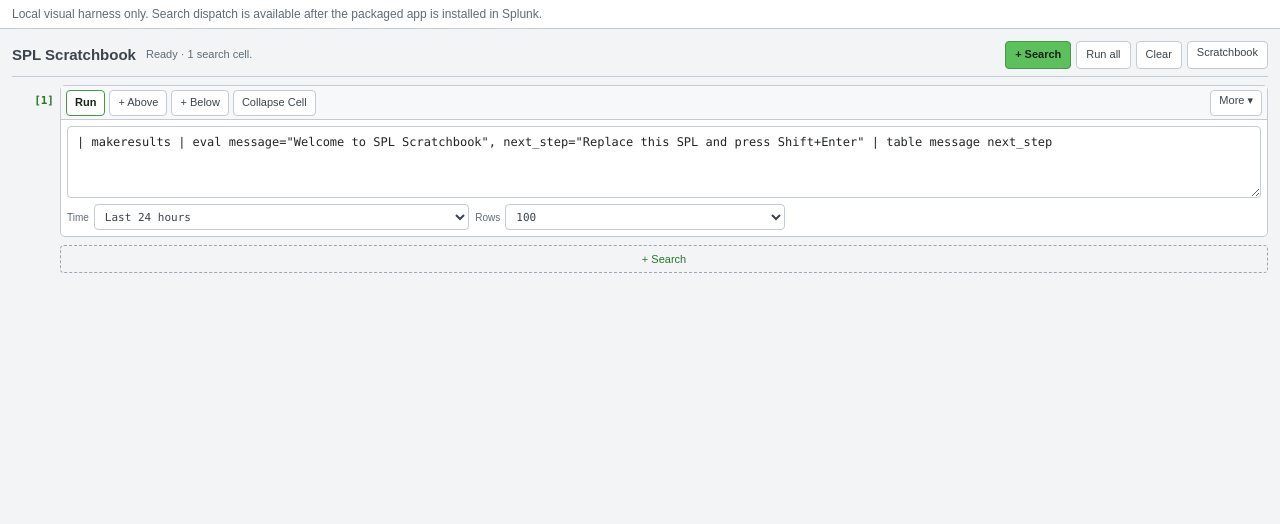
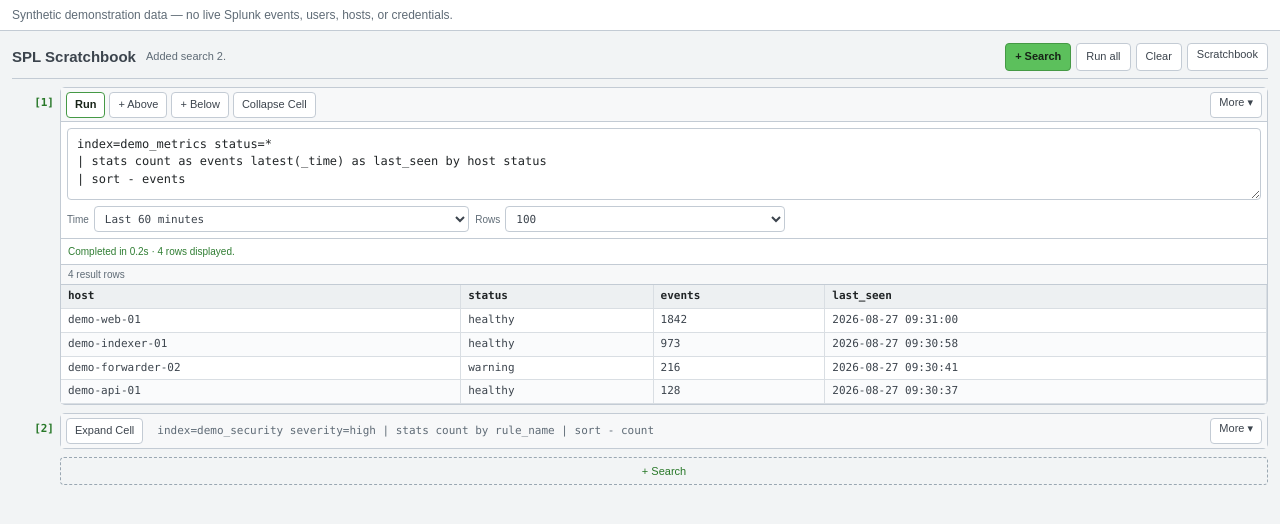
Before and after one commit to G0TH3R/spl-scratchbook, a plain HTML site: page tools/ui_harness/index.html in a window 1280 px wide. Drawn offline with Linux system fonts and the light colour scheme.

Commit message:
docs: add sanitized SPL Scratchbook screenshots

```diff
--- a/tools/ui_harness/index.html
+++ b/tools/ui_harness/index.html
@@ -3,12 +3,63 @@
 <head>
   <meta charset="utf-8" />
   <meta name="viewport" content="width=device-width, initial-scale=1" />
-  <title>SPL Scratchbook local UI harness</title>
+  <title>SPL Scratchbook synthetic showcase</title>
   <link rel="stylesheet" href="../../appserver/static/css/spl_scratchbook_102.css" />
-  <style>html,body{margin:0;background:#f2f4f5}.harness-note{margin:0;padding:7px 12px;border-bottom:1px solid #c3cbd4;background:#fff;color:#5f6b76;font:12px Arial,sans-serif}</style>
+  <style>
+    html,body{margin:0;background:#f2f4f5}
+    .harness-note{margin:0;padding:8px 12px;border-bottom:1px solid #c3cbd4;background:#fff;color:#5f6b76;font:12px Arial,sans-serif}
+  </style>
+  <script>
+    sessionStorage.clear();
+    localStorage.removeItem('spl_scratchbook.local.v1');
+    window.confirm = () => true;
+
+    class MockResultsModel {
+      constructor() {
+        this.handlers = {};
+        this.payload = {
+          fields: ['host', 'status', 'events', 'last_seen'],
+          rows: [
+            ['demo-web-01', 'healthy', '1842', '2026-08-27 09:31:00'],
+            ['demo-indexer-01', 'healthy', '973', '2026-08-27 09:30:58'],
+            ['demo-forwarder-02', 'warning', '216', '2026-08-27 09:30:41'],
+            ['demo-api-01', 'healthy', '128', '2026-08-27 09:30:37']
+          ]
+        };
+      }
+      on(event, handler) { this.handlers[event] = handler; }
+      fetch() {
+        setTimeout(() => {
+          if (this.handlers.data) this.handlers.data.call(this);
+        }, 100);
+      }
+      data() { return this.payload; }
+    }
+
+    class MockSearchManager {
+      constructor() {
+        this.handlers = {};
+        this.results = new MockResultsModel();
+      }
+      on(event, handler) { this.handlers[event] = handler; }
+      data() { return this.results; }
+      startSearch() {
+        if (this.handlers['search:start']) this.handlers['search:start']();
+        setTimeout(() => {
+          if (this.handlers['search:done']) this.handlers['search:done']();
+        }, 120);
+      }
+      cancel() {
+        if (this.handlers['search:cancelled']) this.handlers['search:cancelled']();
+      }
+      dispose() {}
+    }
+
+    window.splunkjs = { mvc: { SearchManager: MockSearchManager } };
+  </script>
 </head>
 <body>
-  <p class="harness-note">Local visual harness only. Search dispatch is available after the packaged app is installed in Splunk.</p>
+  <p class="harness-note">Synthetic demonstration data — no live Splunk events, users, hosts, or credentials.</p>
   <main id="sn-app" class="sn-app" aria-label="SPL Scratchbook">
     <header class="sn-header">
       <div class="sn-title-group"><h1>SPL Scratchbook</h1><span id="sn-global-status" class="sn-global-status" role="status" aria-live="polite">Ready.</span></div>
@@ -21,5 +72,36 @@
     <button id="sn-add-last" type="button" class="sn-add-last">+ Search</button>
   </main>
   <script src="../../appserver/static/js/spl_scratchbook_102.js"></script>
+  <script>
+    const wait = (milliseconds) => new Promise((resolve) => setTimeout(resolve, milliseconds));
+    window.addEventListener('load', async () => {
+      await wait(120);
+      let cells = document.querySelectorAll('[data-cell-id]');
+      const firstEditor = cells[0].querySelector('.sn-editor');
+      firstEditor.value = 'index=demo_metrics status=* | stats count as events latest(_time) as last_seen by host status | sort - events';
+      firstEditor.dispatchEvent(new Event('input', { bubbles: true }));
+      const firstPreset = cells[0].querySelector('[data-field="timePreset"]');
+      firstPreset.value = 'last_60m';
+      firstPreset.dispatchEvent(new Event('change', { bubbles: true }));
+      cells[0].querySelector('[data-action="run"]').click();
+      await wait(450);
+
+      cells = document.querySelectorAll('[data-cell-id]');
+      cells[0].querySelector('[data-action="add-below"]').click();
+      await wait(100);
+      cells = document.querySelectorAll('[data-cell-id]');
+      const secondEditor = cells[1].querySelector('.sn-editor');
+      secondEditor.value = 'index=demo_security severity=high | stats count by rule_name | sort - count';
+      secondEditor.dispatchEvent(new Event('input', { bubbles: true }));
+      cells[1].querySelector('[data-action="toggle-collapse"]').click();
+      await wait(100);
+
+      if (new URLSearchParams(location.search).get('mode') === 'collapsed') {
+        document.querySelectorAll('[data-cell-id]')[0].querySelector('[data-action="toggle-collapse"]').click();
+        await wait(100);
+      }
+      document.body.dataset.showcaseReady = 'true';
+    });
+  </script>
 </body>
 </html>
```
Also changed, not shown: docs/images/spl-scratchbook-collapsed.png (added), docs/images/spl-scratchbook-expanded.png (added), 2 other files.
